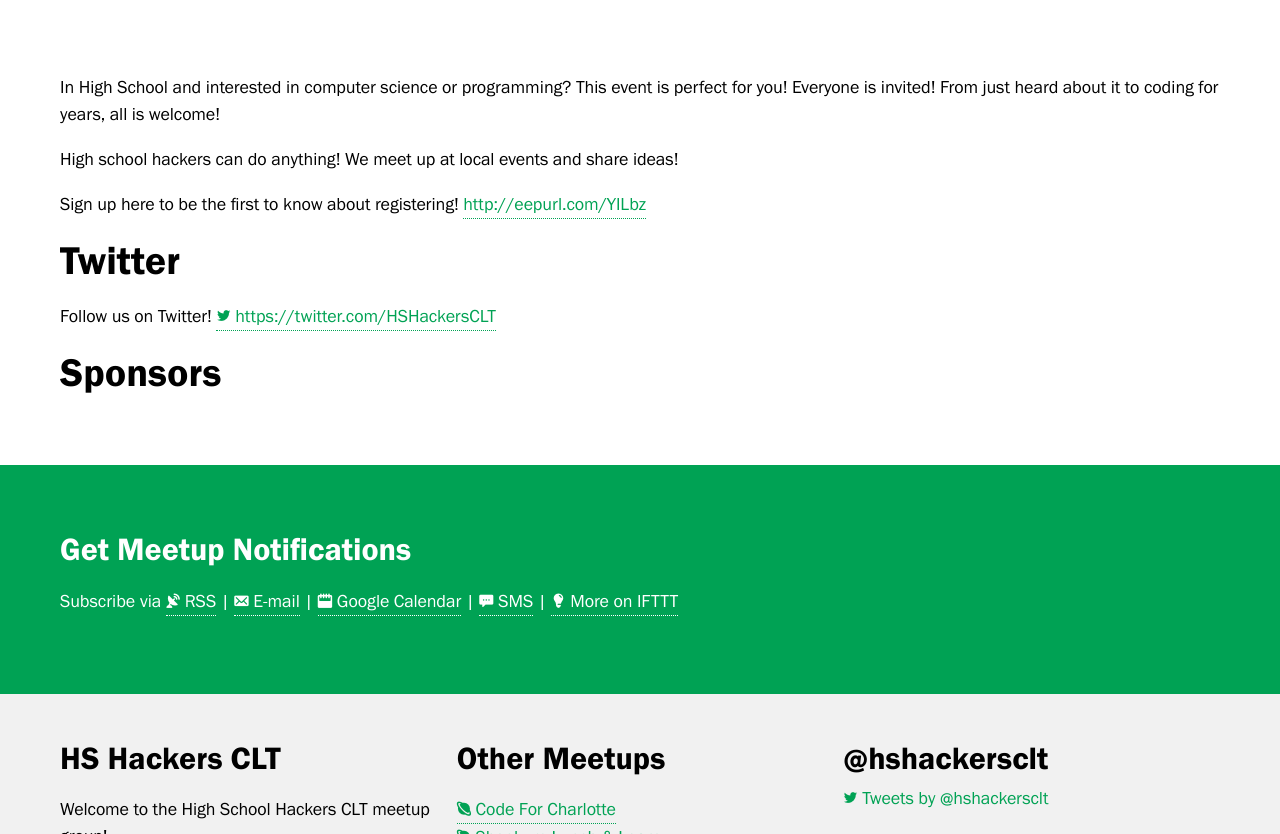
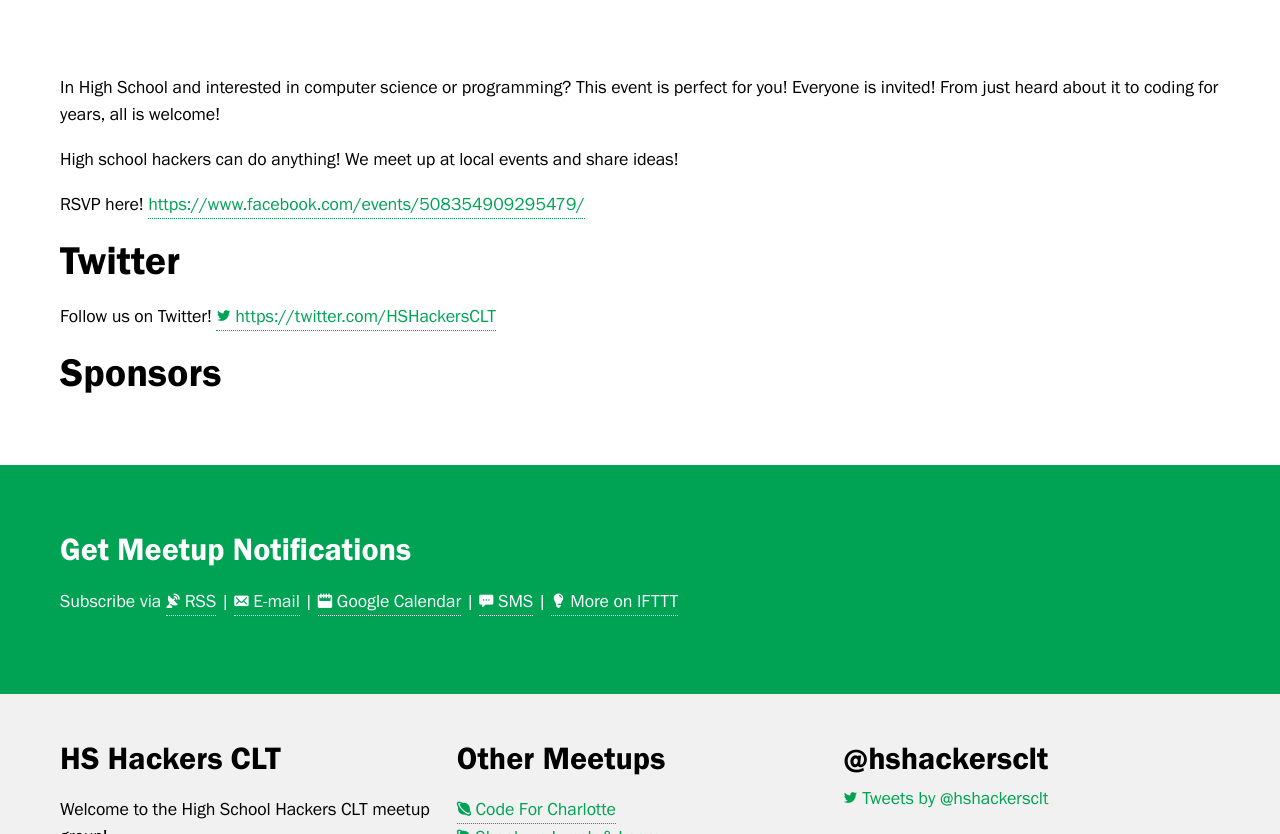
Before and after one commit to hshackers/clt, a Jekyll site: the page built from _posts/meetups/2014-09-20-meetup-1.md, in a window 1280 px wide and 900 px high, scrolled down 399 px, cut to the strip 66-900 px from the top of the window. Built offline with Jekyll 4.4.1, drawn with Linux system fonts in a browser that asks for light colours; nearby versions of some CDN libraries; comment, search, counter and statistics services are not loaded.

Commit message:
Update 2014-09-20-meetup-1.md

```diff
--- a/_posts/meetups/2014-09-20-meetup-1.md
+++ b/_posts/meetups/2014-09-20-meetup-1.md
@@ -18,8 +18,8 @@
 High school hackers can do anything! We meet up at local events and share ideas!
 
 
-Sign up here to be the first to know about registering!
-[http://eepurl.com/YILbz](http://eepurl.com/YILbz)
+RSVP here!
+[https://www.facebook.com/events/508354909295479/](https://www.facebook.com/events/508354909295479/)
 
 
 ## Twitter
```
